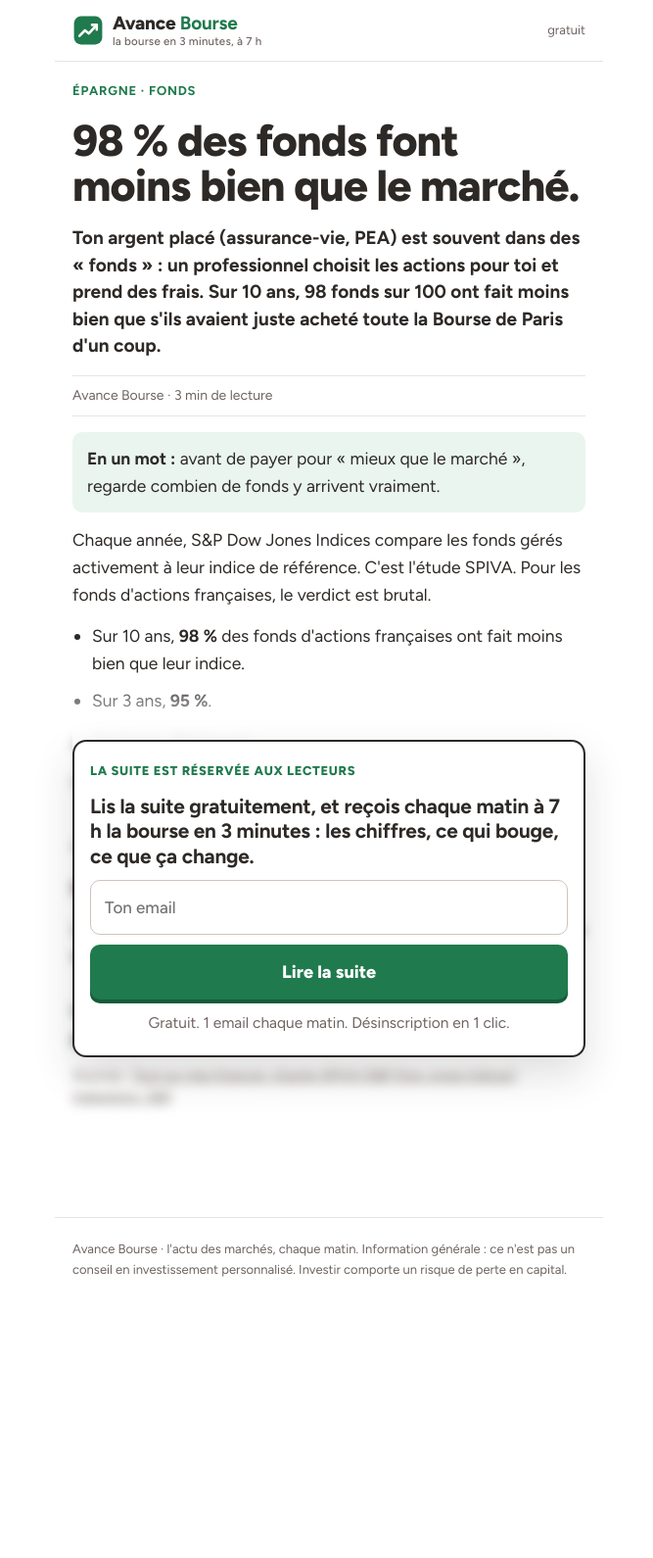
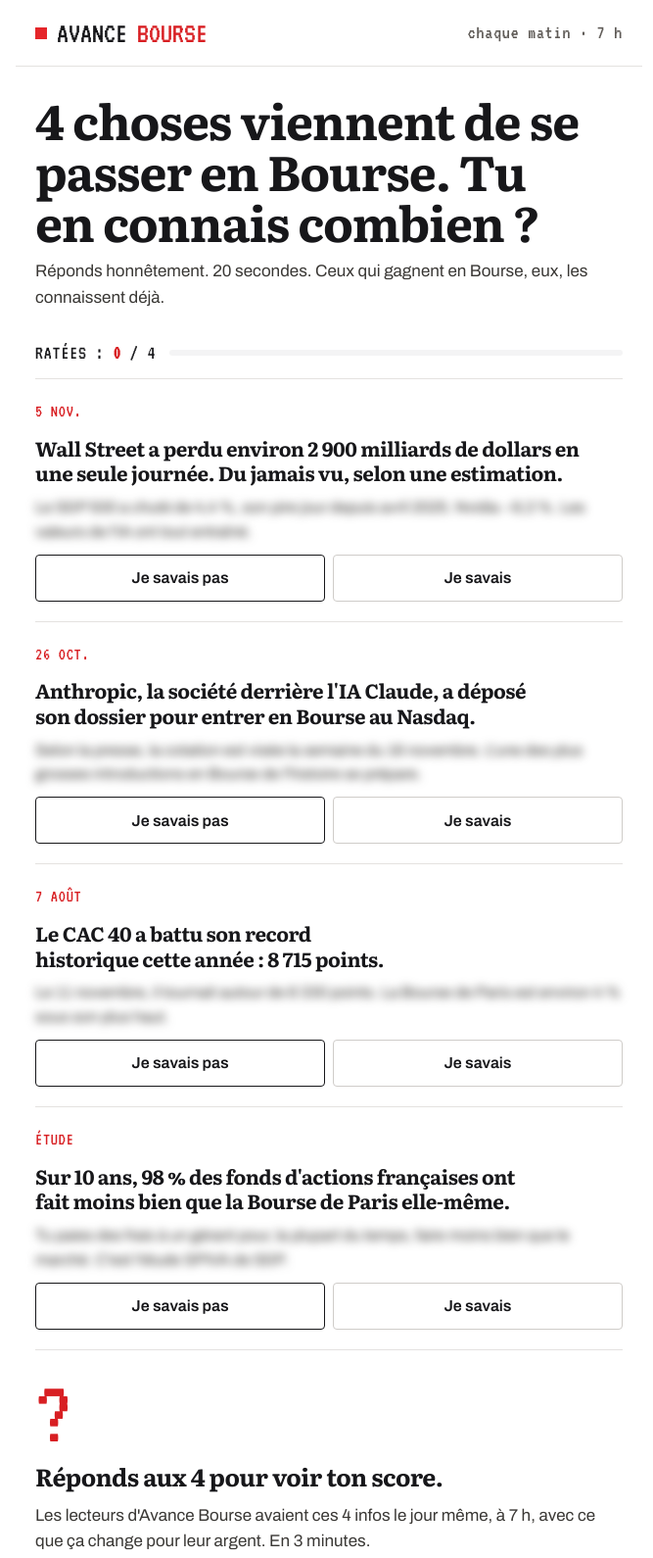
Before and after one commit to alexh2323/avance-bourse, a plain HTML site: page index.html in a window 1280 px wide. Shown: the top 1590 px of the page at 98% size, without its empty margins (304-971 px from the left). Before the commit the page ends 1336 px from the top, so only its background shows below. Drawn offline with Linux system fonts and the light colour scheme.

Commit message:
Landing quiz : 4 choses en Bourse
Co-Authored-By: Claude Opus 5.5 <noreply@anthropic.com>

```diff
--- a/index.html
+++ b/index.html
@@ -3,123 +3,143 @@
 <head>
 <meta charset="utf-8">
 <meta name="viewport" content="width=device-width,initial-scale=1,viewport-fit=cover">
-<meta name="color-scheme" content="light only">
-<meta name="robots" content="noindex">
-
-<title>98 % des fonds font moins bien que le marché · Avance Bourse</title>
-<meta name="description" content="Sur 10 ans, 98 fonds sur 100 font moins bien que la Bourse de Paris elle-même.">
+<title>4 choses ont bougé en Bourse · Avance Bourse</title>
+<meta name="description" content="4 choses viennent de se passer en Bourse. Tu en connais combien ?">
 <link rel="preconnect" href="https://fonts.googleapis.com"><link rel="preconnect" href="https://fonts.gstatic.com" crossorigin>
-<link href="https://fonts.googleapis.com/css2?family=Figtree:wght@400;500;700;800&display=swap" rel="stylesheet">
+<link href="https://fonts.googleapis.com/css2?family=Archivo:wght@400;600;800&family=Literata:opsz,wght@7..72,500;7..72,700&family=VT323&display=swap" rel="stylesheet">
+<style>:root{--bg:#ffffff;--panel:#f4f4f5;--line:#e4e2e0;--fg:#17171a;--mute:#5f5b57;--red:#e5262a;--red2:#d81f23;--ink2:#3a3835}
+*{box-sizing:border-box}
+html{-webkit-text-size-adjust:100%}
+body{margin:0;background:var(--bg);color:var(--fg);font:400 17px/1.55 "Archivo",system-ui,sans-serif;}
+.wrap{max-width:640px;margin:0 auto;padding-left:max(20px,env(safe-area-inset-left));padding-right:max(20px,env(safe-area-inset-right))}
+.px{font-family:"VT323",ui-monospace,monospace;letter-spacing:.04em}
+h1,h2{font-family:"Archivo",system-ui,sans-serif;font-weight:800;letter-spacing:-.02em;text-wrap:balance;margin:0}
+h1{font-size:clamp(2rem,7.4vw,3.1rem);line-height:1.06}
+h2{font-size:clamp(1.45rem,5vw,1.9rem);line-height:1.15}
+.red{color:var(--red2)}
+p{margin:0;text-wrap:pretty}
+.top{display:flex;align-items:center;justify-content:space-between;padding-block:18px;border-bottom:1px solid var(--line)}
+.logo{font-family:"VT323",monospace;font-size:30px;line-height:1;display:flex;align-items:center;gap:10px}
+.logo i{width:12px;height:12px;background:var(--red);display:inline-block}
+.tag{font-size:20px;color:var(--mute)}
+.btn{appearance:none;border:0;border-radius:4px;background:var(--red);color:#fff;font:700 18px/1 "Archivo",sans-serif;
+ min-height:56px;padding:0 22px;width:100%;cursor:pointer;box-shadow:0 4px 0 #8f1013;transition:transform .12s ease-out,box-shadow .12s ease-out}
+.btn:active{transform:translateY(3px);box-shadow:0 1px 0 #8f1013}
+.btn:focus-visible,input:focus-visible,select:focus-visible,a:focus-visible{outline:3px solid var(--fg);outline-offset:2px}
+input,select{width:100%;min-height:56px;border-radius:4px;border:1.5px solid #cfccc9;background:#fff;color:var(--fg);font:400 17px "Archivo",sans-serif;padding:0 16px}
+select{appearance:none;background-image:linear-gradient(45deg,transparent 50%,var(--mute) 50%),linear-gradient(135deg,var(--mute) 50%,transparent 50%);background-position:calc(100% - 22px) 50%,calc(100% - 16px) 50%;background-size:6px 6px;background-repeat:no-repeat}
+.small{font-size:14px;color:var(--mute)}
+footer{border-top:1px solid var(--line);padding-block:28px 40px;margin-top:56px}
+@media (prefers-reduced-motion:reduce){*{transition:none!important;animation:none!important}}
+</style>
 <style>
-:root{--bg:#FFFFFF;--card:#ffffff;--rose:#EAF5EF;--red:#1F7A4D;--red2:#155C39;--bord:#123A27;--fg:#2D2926;--mute:#6E6460;--line:#E3E6E4}
-*{box-sizing:border-box;margin:0}
-html{-webkit-text-size-adjust:100%}
-body{background:var(--bg);color:var(--fg);font:400 17.5px/1.6 "Figtree",system-ui,-apple-system,sans-serif}
-.wrap{max-width:560px;margin:0 auto;padding-inline:max(18px,env(safe-area-inset-left,0px)) max(18px,env(safe-area-inset-right,0px))}
-.top{display:flex;justify-content:space-between;align-items:center;padding-block:14px;border-bottom:1px solid var(--line)}
-.logo{font-weight:800;font-size:19px;letter-spacing:-.01em}
-.logo{display:flex;align-items:center;gap:9px}
-.logo b{color:var(--red)}
-.lt{display:grid;line-height:1.05}
-.lt small{font-size:11.5px;font-weight:500;color:var(--mute);letter-spacing:.02em;margin-top:2px}
-.tag{font-size:13px;color:var(--mute)}
-.art{padding-block:20px 0;display:grid;gap:16px}
-.rub{font-size:13px;font-weight:700;letter-spacing:.06em;color:var(--red)}
-h1{font-weight:800;font-size:clamp(2.1rem,10vw,2.8rem);line-height:1.04;letter-spacing:-.02em;text-wrap:balance}
-.chap{font-size:19px;font-weight:700;line-height:1.45}
-.by{font-size:14px;color:var(--mute);border-block:1px solid var(--line);padding-block:9px}
-.un{background:var(--rose);border-radius:10px;padding:13px 15px}
-.body{display:grid;gap:14px}
-.body ul{padding-left:20px;display:grid;gap:10px}
-.body h2{font-size:1.25rem;line-height:1.25;letter-spacing:-.01em;margin-top:4px}
-.body blockquote{border-top:1px solid var(--line);padding-top:12px;color:var(--bord);font-weight:600}
-.wall{position:relative}
-.wall .blur{filter:blur(6px);user-select:none;pointer-events:none}
-.wall::before{content:"";position:absolute;inset:-60px 0 auto 0;height:80px;background:linear-gradient(rgba(255,255,255,0),var(--bg));z-index:1;pointer-events:none}
-.wall.open::before{display:none}
-.wall.open .blur{filter:none;user-select:auto;pointer-events:auto}
-.box{position:absolute;left:0;right:0;top:10px;z-index:2;background:var(--card);border:2px solid var(--fg);border-radius:14px;padding:20px 16px;display:grid;gap:12px;box-shadow:0 18px 40px rgba(45,41,38,.15)}
-.wall.open .box{position:static;margin-bottom:18px;box-shadow:none;border-color:var(--line)}
-.box .k{font-size:13px;font-weight:800;letter-spacing:.05em;color:var(--red)}
-.box h3{font-size:1.3rem;line-height:1.22;letter-spacing:-.01em}
-.box p{font-size:15.5px;color:var(--mute)}
+.mast{padding-block:28px 18px;display:grid;gap:12px}
+.mast h1{font-family:"Literata",Georgia,serif;font-weight:700;font-size:clamp(2rem,8.6vw,3.1rem);line-height:1.05;letter-spacing:-.02em}
+.mast p{font-size:17px;color:var(--ink2)}
+.score{position:sticky;top:0;z-index:5;background:#fff;border-bottom:1px solid var(--line);padding-block:10px;display:flex;justify-content:space-between;align-items:center;font-size:20px}
+.score b{color:var(--red2)}
+.bar{height:6px;background:var(--panel);border-radius:3px;overflow:hidden;flex:1;margin-left:14px}
+.bar i{display:block;height:100%;width:0;background:var(--red);transition:width .35s cubic-bezier(.22,1,.36,1)}
+.q{padding-block:20px;border-bottom:1px solid var(--line);display:grid;gap:10px}
+.q .d{font-size:18px;color:var(--red2)}
+.q h2{font-family:"Literata",Georgia,serif;font-weight:700;font-size:1.28rem;line-height:1.25}
+.q .why{font-size:16px;color:var(--ink2);filter:blur(5px);user-select:none;transition:filter .3s ease-out}
+.q.done .why{filter:none}
+.ans{display:grid;grid-template-columns:1fr 1fr;gap:8px}
+.ans button{min-height:48px;border-radius:4px;font:600 16px "Archivo",sans-serif;cursor:pointer;border:1.5px solid #cfccc9;background:#fff;color:var(--fg)}
+.ans button.no{border-color:var(--fg)}
+.q.done .ans{display:none}
+.tagr{font-size:18px}
+.res{padding-block:26px 6px;display:grid;gap:12px}
+.res .big{font-family:"VT323",monospace;font-size:clamp(4rem,22vw,6rem);line-height:.8;color:var(--red2)}
+.res h2{font-family:"Literata",Georgia,serif;font-size:1.55rem;line-height:1.2}
+.res p{color:var(--ink2)}
 form{display:grid;gap:10px}
-input[type=email]{width:100%;min-height:56px;border:1.5px solid #cfc4bb;border-radius:10px;padding:0 14px;font:500 17px "Figtree",sans-serif;color:var(--fg);background:#fff}
-.btn{display:grid;place-items:center;width:100%;min-height:56px;border:0;border-radius:10px;background:var(--red);color:#fff;font:800 18px "Figtree",sans-serif;cursor:pointer;text-decoration:none;box-shadow:0 4px 0 var(--red2)}
-.btn:active{transform:translateY(2px);box-shadow:0 2px 0 var(--red2)}
-.btn:focus-visible,input:focus-visible{outline:3px solid var(--bord);outline-offset:2px}
-.err{color:var(--red2);font-size:14px}
-.meta{font-size:13.5px;color:var(--mute);text-align:center}
-#sp{height:110px}
-.wall.open #sp{display:none}
-.part{border:1.5px dashed #d9b8bd;border-radius:12px;padding:14px;display:grid;gap:10px;font-size:15.5px;margin-top:6px}
-.part .p1{font-size:12px;letter-spacing:.06em;font-weight:700;color:var(--mute)}
-.part a.btn{min-height:50px;font-size:16px}
-footer{padding-block:22px 30px;font-size:13px;color:var(--mute);border-top:1px solid var(--line);margin-top:24px}
+.meta{font-size:14px;color:var(--mute)}
 </style>
 </head>
 <body>
 <header class="wrap top">
-  <div class="logo"><svg class="mark" viewBox="0 0 40 40" width="32" height="32" aria-hidden="true"><rect x="2" y="2" width="36" height="36" rx="9" fill="#1F7A4D"/><path d="M9 27l7-7 5 4 10-11" fill="none" stroke="#fff" stroke-width="3.2" stroke-linecap="round" stroke-linejoin="round"/><path d="M25 13h6v6" fill="none" stroke="#fff" stroke-width="3.2" stroke-linecap="round" stroke-linejoin="round"/></svg><span class="lt"><span>Avance <b>Bourse</b></span><small>la bourse en 3 minutes, à 7 h</small></span></div>
-  <div class="tag">gratuit</div>
+  <div class="logo"><i></i>AVANCE <span style="color:var(--red2)">BOURSE</span></div>
+  <div class="tag px">chaque matin · 7 h</div>
 </header>
 
 <main class="wrap">
-  <article class="art">
-    <span class="rub">ÉPARGNE · FONDS</span>
-    <h1>98 % des fonds font moins bien que le marché.</h1>
-    <p class="chap">Ton argent placé (assurance-vie, PEA) est souvent dans des « fonds » : un professionnel choisit les actions pour toi et prend des frais. Sur 10 ans, 98 fonds sur 100 ont fait moins bien que s'ils avaient juste acheté toute la Bourse de Paris d'un coup.</p>
-    <p class="by">Avance Bourse · 3 min de lecture</p>
+  <div class="mast">
+    <h1>4&nbsp;choses viennent de se passer en Bourse. Tu en connais combien&nbsp;?</h1>
+    <p>Réponds honnêtement. 20 secondes. Ceux qui gagnent en Bourse, eux, les connaissent déjà.</p>
+  </div>
 
-    <div class="body">
-      <p class="un"><b>En un mot :</b> avant de payer pour « mieux que le marché », regarde combien de fonds y arrivent vraiment.</p>
-      <p>Chaque année, S&amp;P Dow Jones Indices compare les fonds gérés activement à leur indice de référence. C'est l'étude SPIVA. Pour les fonds d'actions françaises, le verdict est brutal.</p>
-      <ul>
-        <li>Sur 10 ans, <b>98 %</b> des fonds d'actions françaises ont fait moins bien que leur indice.</li>
-        <li>Sur 3 ans, <b>95 %</b>.</li>
-      </ul>
-    </div>
+  <div class="score px"><span>RATÉES : <b id="miss">0</b> / 4</span><span class="bar"><i id="prog"></i></span></div>
 
-    <div class="wall" id="wall">
-      <div class="body blur" id="suite" aria-hidden="true">
-        <ul>
-          <li>Sur 5 ans, 98 % aussi.</li>
-          <li>2025 a été une exception : « seulement » 67 % des fonds ont fait moins bien que l'indice, contre 91 % l'année d'avant.</li>
-          <li>L'indice, lui, a pris 14,4 % en 2025.</li>
-        </ul>
-        <h2>Pourquoi c'est si dur de battre le marché</h2>
-        <p>Les frais. Un fonds qui prend 2 % par an doit faire 2 % de mieux que le marché juste pour être à égalité. Sur 10 ans, peu y arrivent.</p>
-        <blockquote>Le marché, tout le monde peut l'acheter. Le battre, presque personne.</blockquote>
-        <p style="font-size:14px;color:var(--mute)">Sources : <a href="https://www.toutsurmesfinances.com/actualites/a/fonds-actions-encore-une-majorite-de-perdants-face-aux-indices-en-2025" style="color:inherit">Tout sur mes finances, d'après SPIVA (S&amp;P Dow Jones Indices)</a> · <a href="https://www.indexologyblog.com/2026/04/13/2025-a-market-for-stock-pickers-in-france/" style="color:inherit">Indexology, S&amp;P</a>.</p>
-      </div>
-      <div class="box" id="box">
-        <span class="k">LA SUITE EST RÉSERVÉE AUX LECTEURS</span>
-        <h3>Lis la suite gratuitement, et reçois chaque matin à 7 h la bourse en 3 minutes : les chiffres, ce qui bouge, ce que ça change.</h3>
-        <form id="f" novalidate>
-          <input id="email" type="email" inputmode="email" autocomplete="email" placeholder="Ton email" aria-label="Ton email" required>
-          <p class="err" id="err" role="alert" hidden>Vérifie ton email.</p>
-          <button class="btn" type="submit">Lire la suite</button>
-        </form>
-        <p class="meta">Gratuit. 1 email chaque matin. Désinscription en 1 clic.</p>
-      </div>
-      <div id="sp"></div>
-    </div>
-  </article>
+  <div class="q">
+    <span class="d px">5 NOV.</span>
+    <h2>Wall Street a perdu environ 2 900 milliards de dollars en une seule journée. Du jamais vu, selon une estimation.</h2>
+    <p class="why">Le S&amp;P 500 a chuté de 4,4 %, son pire jour depuis avril 2025. Nvidia −9,3 %. Les valeurs de l'IA ont tout entraîné.</p>
+    <div class="ans"><button class="no">Je savais pas</button><button class="yes">Je savais</button></div>
+  </div>
+
+  <div class="q">
+    <span class="d px">26 OCT.</span>
+    <h2>Anthropic, la société derrière l'IA Claude, a déposé son dossier pour entrer en Bourse au Nasdaq.</h2>
+    <p class="why">Selon la presse, la cotation est visée la semaine du 16 novembre. L'une des plus grosses introductions en Bourse de l'histoire se prépare.</p>
+    <div class="ans"><button class="no">Je savais pas</button><button class="yes">Je savais</button></div>
+  </div>
+
+  <div class="q">
+    <span class="d px">7 AOÛT</span>
+    <h2>Le CAC 40 a battu son record historique cette année : 8 715 points.</h2>
+    <p class="why">Le 11 novembre, il tournait autour de 8 330 points. La Bourse de Paris est environ 4 % sous son plus haut.</p>
+    <div class="ans"><button class="no">Je savais pas</button><button class="yes">Je savais</button></div>
+  </div>
+
+  <div class="q">
+    <span class="d px">ÉTUDE</span>
+    <h2>Sur 10 ans, 98 % des fonds d'actions françaises ont fait moins bien que la Bourse de Paris elle-même.</h2>
+    <p class="why">Tu paies des frais à un gérant pour, la plupart du temps, faire moins bien que le marché. C'est l'étude SPIVA de S&amp;P.</p>
+    <div class="ans"><button class="no">Je savais pas</button><button class="yes">Je savais</button></div>
+  </div>
+
+  <div class="res" id="res">
+    <div class="big" id="bigmiss">?</div>
+    <h2 id="verdict">Réponds aux 4 pour voir ton score.</h2>
+    <p>Les lecteurs d'Avance Bourse avaient ces 4 infos le jour même, à 7 h, avec ce que ça change pour leur argent. En 3 minutes.</p>
+    <form id="f" novalidate>
+      <input id="email" type="email" inputmode="email" autocomplete="email" placeholder="Ton email" aria-label="Ton email" required>
+      <input type="hidden" id="metier" value="bourse">
+      <button class="btn" type="submit">Ne plus rien rater</button>
+      <p class="small" id="err" role="alert" hidden>Vérifie ton email.</p>
+    </form>
+    <p class="meta">Gratuit. Désinscription en 1 clic.</p>
+  </div>
 </main>
 
-<footer class="wrap">Avance Bourse · l'actu des marchés, chaque matin. Information générale : ce n'est pas un conseil en investissement personnalisé. Investir comporte un risque de perte en capital.</footer>
+<footer class="wrap small"><p>Avance Bourse · la Bourse en 3 minutes, chaque matin à 7 h. Information générale, pas un conseil en investissement personnalisé. Investir comporte un risque de perte en capital.</p>
+<p style="margin-top:8px">Sources : <a href="https://www.boston.com/news/national-news/2026/11/05/a-brutal-sell-off-for-ai-stocks-sends-wall-street-reeling-and-the-sp-500-tumbles-4-4/">AP (5/11)</a> · <a href="https://stockanalysis.com/news/sp-500-record-one-day-market-value-loss/">StockAnalysis</a> · <a href="https://fr.euronews.com/2026/11/11/ipo-danthropic-test-du-boom-des-depenses-dia-aux-etats-unis">Euronews</a> · <a href="https://www.frenchweb.fr/anthropic-prepare-une-ipo-de-64-milliards-de-dollars-ce-que-revelent-ses-comptes/900000035">FrenchWeb</a> · <a href="https://tradingeconomics.com/france/stock-market/news/573095">Trading Economics</a> · <a href="https://www.toutsurmesfinances.com/actualites/a/fonds-actions-encore-une-majorite-de-perdants-face-aux-indices-en-2025">SPIVA via Tout sur mes finances</a></p></footer>
 
 <script>
+let miss=0,done=0;
+const V=["Tu étais au courant de tout. Rare. Garde cette avance.","1 raté sur 4. En Bourse, une seule info ratée peut coûter cher.","2 ratés sur 4. La moitié de ce qui a fait bouger les marchés, tu ne l'as pas vu passer.","3 ratés sur 4. Ceux qui ont gagné cette semaine, eux, les connaissaient.","4 ratés sur 4. Les marchés ont bougé, et personne ne t'a prévenu."];
+document.querySelectorAll(".q").forEach(q=>{
+  q.querySelectorAll(".ans button").forEach(b=>b.addEventListener("click",()=>{
+    const no=b.classList.contains("no");
+    if(no)miss++;
+    done++;q.classList.add("done");
+    q.insertAdjacentHTML("beforeend",'<span class="tagr px" style="color:'+(no?'var(--red2)':'var(--mute)')+'">'+(no?'✕ RATÉE':'✓ TU SAVAIS')+'</span>');
+    document.getElementById("miss").textContent=miss;
+    document.getElementById("prog").style.width=(done*25)+"%";
+    if(done===4){document.getElementById("bigmiss").textContent=miss+"/4";document.getElementById("verdict").textContent=V[miss];
+      document.getElementById("res").scrollIntoView({behavior:matchMedia("(prefers-reduced-motion: reduce)").matches?"auto":"smooth",block:"start"});}
+  }));
+});
+const q=new URLSearchParams(location.search).get("metier");if(q)document.getElementById("metier").value=q;
 document.getElementById("f").addEventListener("submit",e=>{
   e.preventDefault();
   const em=document.getElementById("email").value.trim();
   const ok=/^[^\s@]+@[^\s@]+\.[^\s@]{2,}$/.test(em);
-  document.getElementById("err").hidden=ok;if(!ok)return;
-  // À BRANCHER avant toute pub : outil d'emailing (Beehiiv) + pixel Meta. Sans ça, les emails sont perdus.
-  const w=document.getElementById("wall");
-  document.getElementById("box").innerHTML='<span class="k">✓ C\'EST DÉBLOQUÉ</span><h3>Bonne lecture. Ta première édition arrive demain à 7 h.</h3>';
-  w.prepend(document.getElementById("box"));w.classList.add("open");
-  document.getElementById("suite").removeAttribute("aria-hidden");
+  document.getElementById("err").hidden=ok; if(!ok)return;
+  // À BRANCHER avant toute pub : Beehiiv (abonnement) + pixel Meta. Sans ça, les emails sont perdus.
+  document.getElementById("f").outerHTML='<p style="font-weight:700;font-size:18px">✓ C\'est noté. Ta première édition arrive demain à 7 h.</p>';
 });
 </script>
 </body>
```
